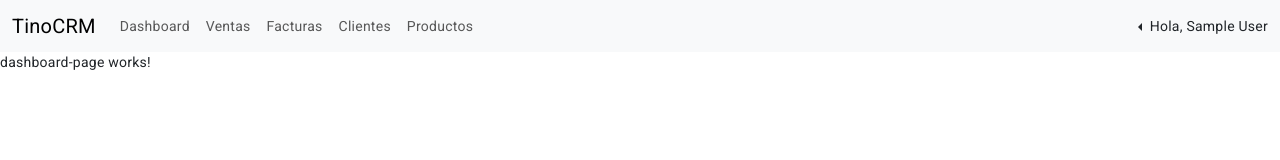
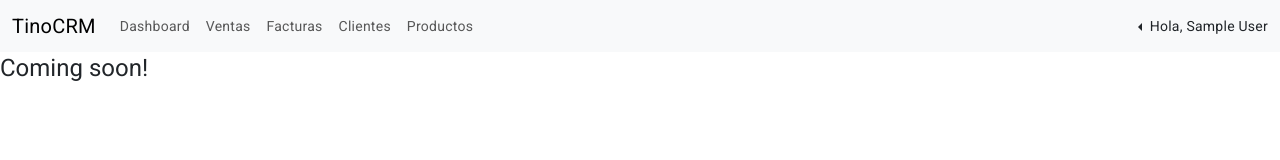
Before and after one commit to tinoreyna1984/tinocrm-frontend, an Angular app: page /crm/dashboard in a window 1280 px wide. Shown: the top 160 px of the page. Built offline with nearby package versions, Linux system fonts and the light colour scheme; sample sign-in values are in the browser's storage.

Commit message:
Mensaje provisional mas amigable para la pagina de dashboard

```diff
--- a/src/app/dashboard/pages/dashboard-page/dashboard-page.component.html
+++ b/src/app/dashboard/pages/dashboard-page/dashboard-page.component.html
@@ -1 +1 @@
-<p>dashboard-page works!</p>
+<h1>Coming soon!</h1>
```
